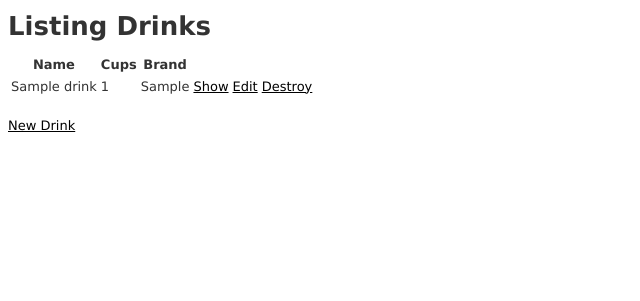
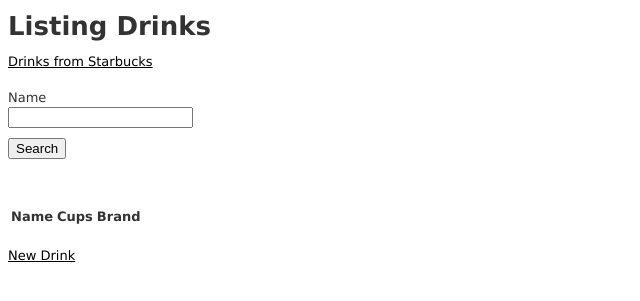
Before and after one commit to jpoeng/cuppaCoffee, a Rails app: page /drinks?brand=Starbucks in a window 1280 px wide. Shown: the top 301 px of the page, without its empty margins (0-640 px from the left). Run offline with Rails 7, Linux system fonts and the light colour scheme; tables that the repository leaves empty hold one stand-in row (values such as "Sample post"); lists and menus that the app fills with data are empty; style sheets or scripts are compiled from the project's sources; some libraries are stand-ins or nearby versions.

Commit message:
add drinks resources and search form

```diff
--- a/app/controllers/drinks_controller.rb
+++ b/app/controllers/drinks_controller.rb
@@ -1,10 +1,20 @@
 class DrinksController < ApplicationController
   before_action :set_drink, only: [:show, :edit, :update, :destroy]
+
+  def search
+    @drinks = Drink.where(name: params[:name])
+    render 'index'
+  end
 
   # GET /drinks
   # GET /drinks.json
   def index
+    if params[:brand]
+      @drinks = Drink.where(brand: params[:brand])
+    else
+    # By default this renders index
       @drinks = Drink.all
+    end
   end
 
   # GET /drinks/1
--- a/app/views/drinks/index.html.erb
+++ b/app/views/drinks/index.html.erb
@@ -1,6 +1,21 @@
 <p id="notice"><%= notice %></p>
 
 <h1>Listing Drinks</h1>
+
+<%= link_to "Drinks from Starbucks", drinks_path(brand: "Starbucks") %>
+
+<!-- By default all forms make a post request to the specified route -->
+<br><br>
+<%= form_tag "/search" do %>
+  <div class="field">
+    <%= label_tag :name %><br>
+    <%= text_field_tag :name %>
+  </div>
+  <div class="actions">
+    <%= submit_tag "Search" %>
+  </div>
+<% end %>
+<br><br>
 
 <table>
   <thead>
--- a/app/views/drinks/search.html.erb
+++ /dev/null
@@ -1,3 +0,0 @@
-<% @drinks.each do |drink| %>
-  <%= drink.name %>
-<% end %>
--- a/config/routes.rb
+++ b/config/routes.rb
@@ -1,5 +1,8 @@
 Rails.application.routes.draw do
   resources :drinks
+
+  # post request to /search will go to the drinks controller and action search
+  post '/search' => 'drinks#search', as: :search
 
   # The priority is based upon order of creation: first created -> highest priority.
   # See how all your routes lay out with "rake routes".
```
